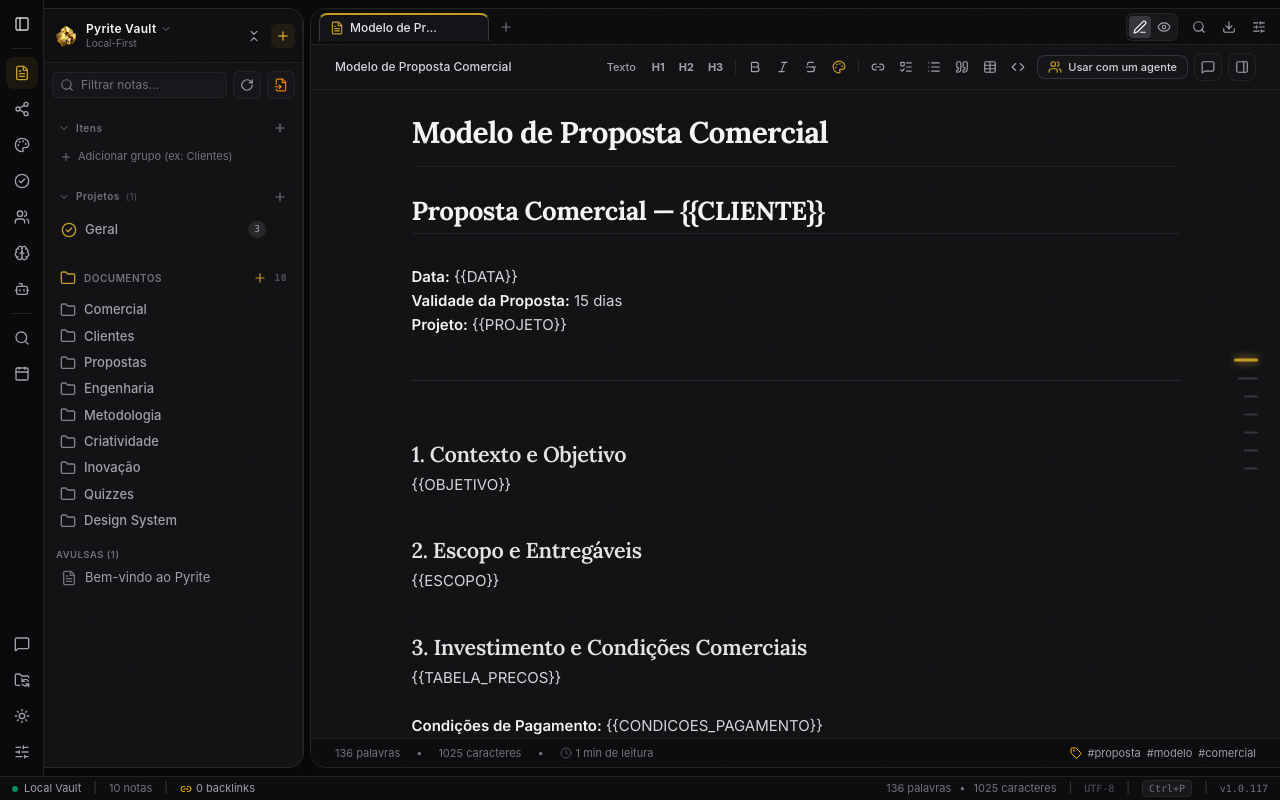
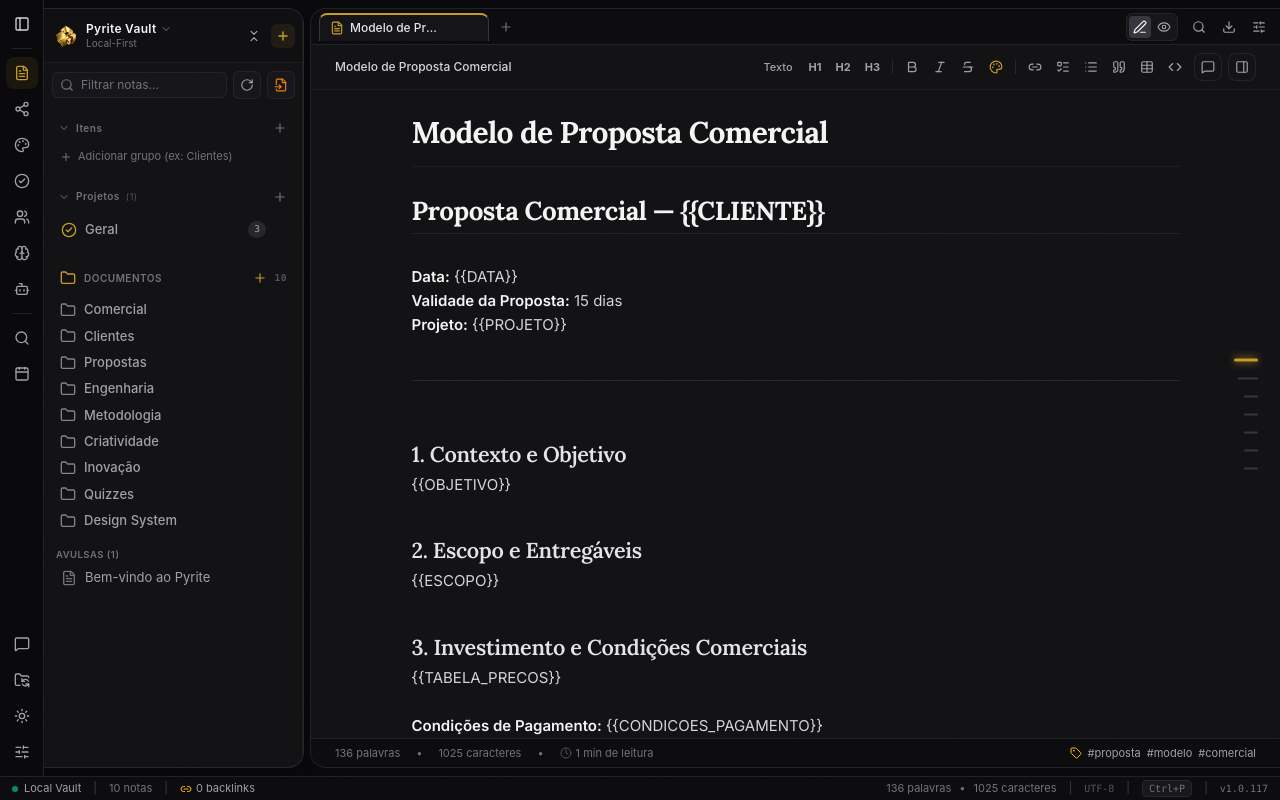
Before and after one commit to edson77nicko/pyrite, a React (Vite) app: page / in a window 1280 px wide. Built offline with nearby package versions, Linux system fonts and the light colour scheme.

Commit message:
refactor(editor): remove 'Usar com um agente' button and role context menu from editor header

```diff
--- a/src/App.tsx
+++ b/src/App.tsx
@@ -1997,10 +1997,6 @@ export const App: React.FC = () => {
                     settings={settings}
                     isRightSidebarOpen={isRightSidebarOpen}
                     onToggleRightSidebar={() => setIsRightSidebarOpen(o => !o)}
-                    onUseNoteWithAgent={(noteId, role) => {
-                      setPreselectedNoteForBinding({ noteId, role })
-                      handleChangeView('agents')
-                    }}
                   />
                 )
               )}
--- a/src/components/Editor.tsx
+++ b/src/components/Editor.tsx
@@ -1,5 +1,5 @@
 import React, { useState, useRef, useEffect, useCallback } from 'react'
-import type { Note, EditorDisplayMode, AppSettings, ContextRole } from '../types'
+import type { Note, EditorDisplayMode, AppSettings } from '../types'
 import { LivePreviewEditor, type LivePreviewEditorHandle } from './LivePreviewEditor'
 import { DocumentOutlineRail } from './DocumentOutlineRail'
 import {
@@ -15,7 +15,6 @@ import {
   Tag,
   Table,
   PanelRight,
-  Users,
   MessageSquare,
   Palette
 } from 'lucide-react'
@@ -33,7 +32,6 @@ interface EditorProps {
   settings: AppSettings
   isRightSidebarOpen?: boolean
   onToggleRightSidebar?: () => void
-  onUseNoteWithAgent?: (noteId: string, role: ContextRole) => void
 }
 
 export const Editor: React.FC<EditorProps> = ({
@@ -44,14 +42,12 @@ export const Editor: React.FC<EditorProps> = ({
   onNavigate,
   settings,
   isRightSidebarOpen = false,
-  onToggleRightSidebar,
-  onUseNoteWithAgent
+  onToggleRightSidebar
 }) => {
   const [content, setContent] = useState(note.content)
   const [title, setTitle] = useState(note.title)
   const isTitleFocusedRef = useRef(false)
   const previousNoteIdRef = useRef(note.id)
-  const [isAgentRoleMenuOpen, setIsAgentRoleMenuOpen] = useState(false)
   const [isCommentsModalOpen, setIsCommentsModalOpen] = useState(false)
   const [isHeaderColorOpen, setIsHeaderColorOpen] = useState(false)
   const headerColorBtnRef = useRef<HTMLButtonElement>(null)
@@ -327,48 +323,6 @@ export const Editor: React.FC<EditorProps> = ({
             </div>
           )}
 
-          {/* Action: "Usar com um agente" (Seção 3) */}
-          {onUseNoteWithAgent && (
-            <div className="relative">
-              <button
-                type="button"
-                onClick={() => setIsAgentRoleMenuOpen(v => !v)}
-                className="flex items-center gap-1.5 px-2.5 py-1 rounded-lg border border-zinc-700/70 bg-zinc-900/60 hover:border-[#c59b27]/60 text-zinc-300 hover:text-white transition-all cursor-pointer text-[11px] font-medium"
-                title="Definir o papel desta nota e usá-la com um agente da equipe"
-              >
-                <Users className="w-3.5 h-3.5 text-[#c59b27]" />
-                <span>Usar com um agente</span>
-              </button>
-
-              {isAgentRoleMenuOpen && (
-                <div className="absolute right-0 mt-1.5 w-64 bg-[#14141b] border border-zinc-700/80 rounded-xl shadow-2xl p-1.5 z-40 text-xs space-y-1">
-                  <div className="px-2 py-1 text-[10px] font-semibold uppercase tracking-wider text-zinc-400">
-                    Escolha o papel desta nota:
-                  </div>
-                  {[
-                    { role: 'template' as ContextRole, label: 'Modelo a seguir', desc: 'Preservar estrutura e criar novo doc' },
-                    { role: 'permanent_ref' as ContextRole, label: 'Referência permanente', desc: 'Catálogo, regras e preços fixos' },
-                    { role: 'project_context' as ContextRole, label: 'Contexto do cliente/projeto', desc: 'Briefing e escopo deste cliente' },
-                    { role: 'request_context' as ContextRole, label: 'Contexto deste pedido', desc: 'Anexar apenas nesta execução' }
-                  ].map(opt => (
-                    <button
-                      key={opt.role}
-                      type="button"
-                      onClick={() => {
-                        setIsAgentRoleMenuOpen(false)
-                        onUseNoteWithAgent(note.id, opt.role)
-                      }}
-                      className="w-full text-left px-2.5 py-1.5 rounded-lg hover:bg-zinc-800 transition-colors cursor-pointer"
-                    >
-                      <div className="font-semibold text-zinc-100">{opt.label}</div>
-                      <div className="text-[10px] text-zinc-400">{opt.desc}</div>
-                    </button>
-                  ))}
-                </div>
-              )}
-            </div>
-          )}
-
           {/* Note Comments Toggle Button */}
           <button
             type="button"
```
